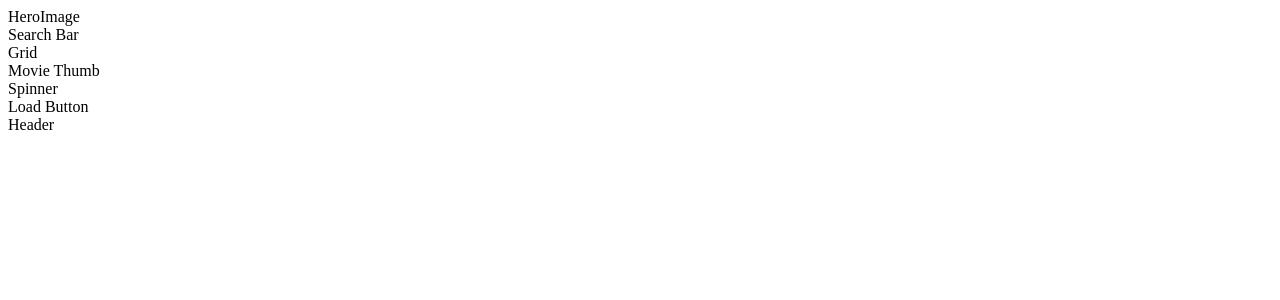
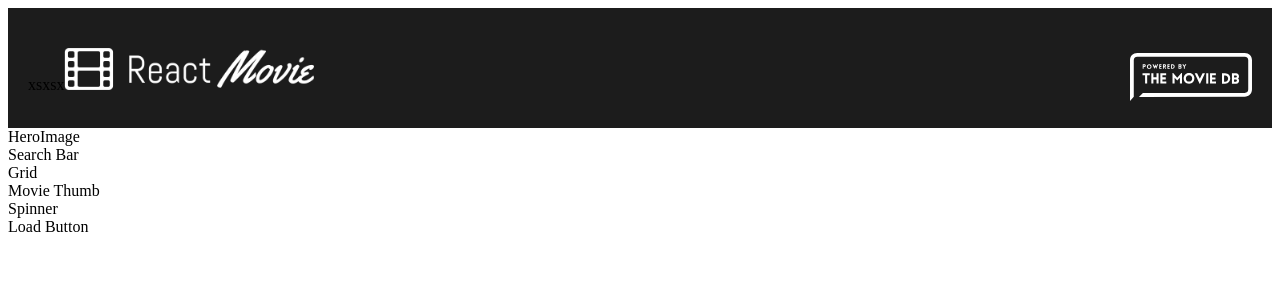
Before and after one commit to leroyds/react-rmdb, a React (Create React App) app: page / in a window 1280 px wide. Shown: the top 300 px of the page. Built offline with nearby package versions, Linux system fonts and the light colour scheme; no server answers.

Commit message:
styled header

```diff
--- a/public/index.html
+++ b/public/index.html
@@ -15,6 +15,8 @@
       user's mobile device or desktop. See https://developers.google.com/web/fundamentals/web-app-manifest/
     -->
     <link rel="manifest" href="%PUBLIC_URL%/manifest.json" />
+    <link href="https://fonts.googleapis.com/css?family=Abel" rel="stylesheet">
+    <link href="https://stackpath.bootstrapcdn.com/font-awesome/4.7.0/css/font-awesome.min.css" rel="stylesheet">
     <!--
       Notice the use of %PUBLIC_URL% in the tags above.
       It will be replaced with the URL of the `public` folder during the build.
--- a/src/components/App.js
+++ b/src/components/App.js
@@ -4,8 +4,8 @@
 
 const App = () => (
     <div>
+        <Header/>
         <Home/>
-        <Header/>
     </div>
 )
 
--- a/src/components/elements/Header.js
+++ b/src/components/elements/Header.js
@@ -1,5 +1,56 @@
 import React from 'react'
+import styled from 'styled-components'
 
-const Header = () => <div>Header</div>;
+import RMDBLogo from '../images/reactMovie_logo.png'
+import TMDBLogo from '../images/tmdb_logo.svg'
+
+
+const StyledHeader = styled.div`
+    background:#1c1c1c;
+    padding:0 20px;
+    box-sizing:border-box;
+
+    .header-content{
+        max-width:1280px;
+        min-height:120px;
+        padding: 20px 0;
+        margin: 0 auto;
+        box-sizing:border-box;
+
+        @media screen and(max-width:500px){
+        min-height:0px;
+        }
+    }
+`;
+const StyledRMDBLogo = styled.img`
+    width:250px;
+    margin-top:20px;
+
+    @media screen and (max-width: 500px) {
+        width: 150px;
+        margin-top: 5px;
+    }
+`;
+
+const StyledTMDBLogo = styled.img`
+    width: 122px;
+    margin-top:25px;
+    float:right;
+
+    @media screen and (max-width: 500px){
+        display:inline-block;
+        width:80px;
+        margin-top:0px;
+    }
+`;
+
+const Header = () => (
+    <StyledHeader>
+        <div className="header-content">
+            xsxsx
+            <StyledRMDBLogo src={RMDBLogo} alt="rmdb-logo"/>
+            <StyledTMDBLogo src={TMDBLogo} alt="tmdb-logo"/>
+        </div>
+    </StyledHeader>);
 
 export default Header;
```
